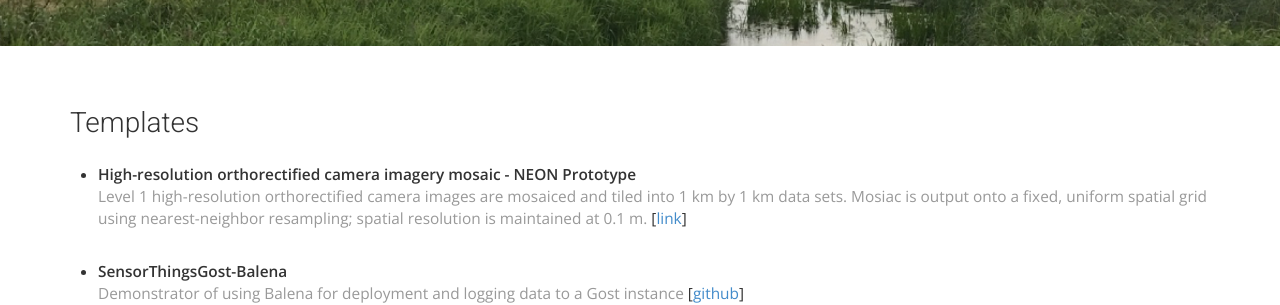
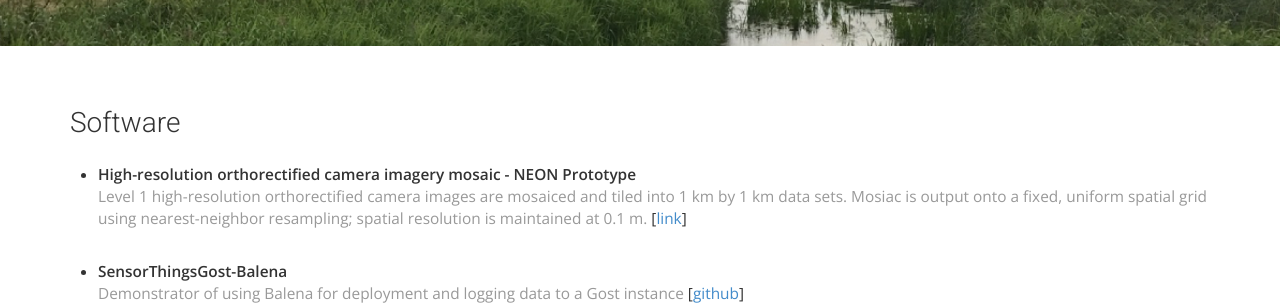
Before and after one commit to cicoe/cicoe.github.io, a Jekyll site: the page built from software.html, in a window 1280 px wide. Shown: the part 344-649 px from the top of the page. Built offline with Jekyll 4.4.1, drawn with Linux system fonts in a browser that asks for light colours; nearby versions of some CDN libraries; some web fonts are replaced.

Commit message:
Fixed heading

```diff
--- a/software.html
+++ b/software.html
@@ -9,7 +9,7 @@ permalink: /materials/software
         <div class="row">
             <div class="col-md-12 col-sm-12 space">
                 <div class="section-title">
-                    <h3>Templates</h3>
+                    <h3>Software</h3>
                 </div>
                 <div class="material">
                     <ul>
```
